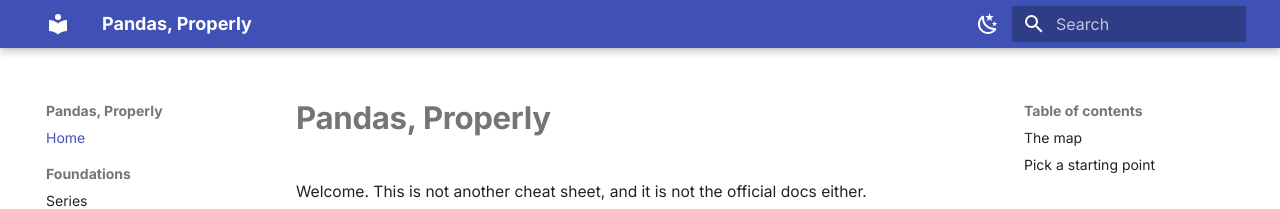
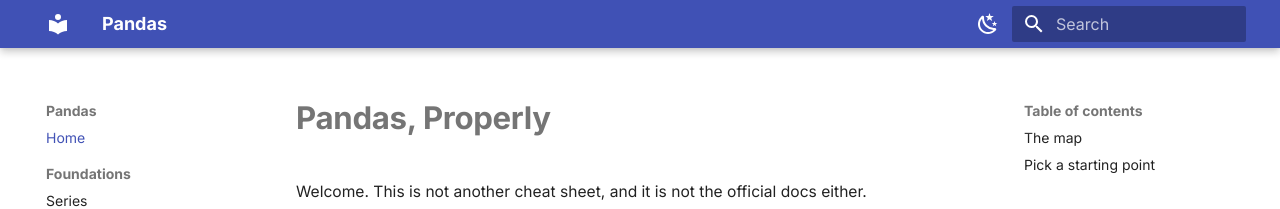
Before and after one commit to karywnl/pandas, an MkDocs documentation site: the page built from docs/index.md, in a window 1280 px wide. Shown: the top 209 px of the page. Built offline with MkDocs 1.6.1 and Material for MkDocs 9.7.7, drawn with Linux system fonts in a browser that asks for light colours.

Commit message:
fix : changed the site name

```diff
--- a/mkdocs.yml
+++ b/mkdocs.yml
@@ -1,4 +1,4 @@
-site_name: Pandas, Properly
+site_name: Pandas
 site_description: A beginner-first, visual, deeply connected guide to pandas.
 site_author: kary
 site_url: https://karywnl.github.io/pandas/
```
